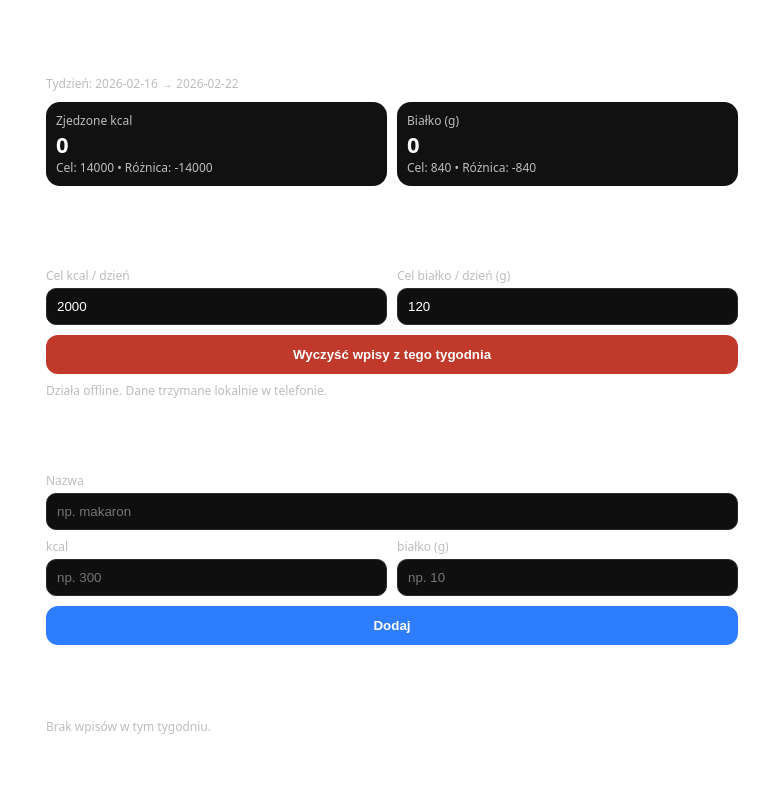
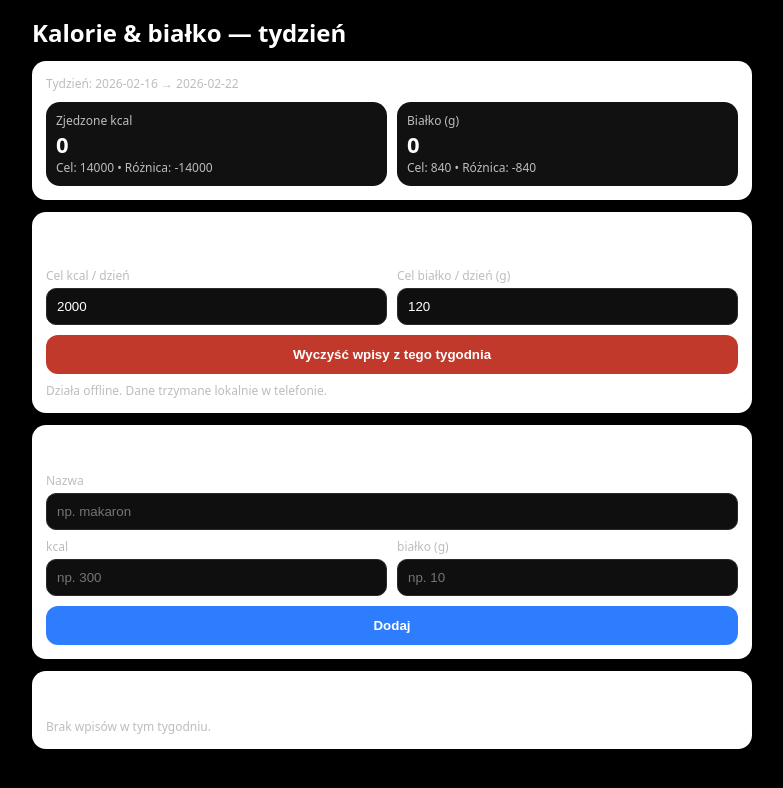
Before and after one commit to SzymonMei/kcal-tydzien, a plain HTML site: page index.html in a window 1280 px wide. Shown: the whole page, without its empty margins (248-1031 px from the left). Drawn offline with Linux system fonts and the light colour scheme.

Commit message:
Update index.html

```diff
--- a/index.html
+++ b/index.html
@@ -7,7 +7,7 @@
   <link rel="manifest" href="manifest.webmanifest" />
   <title>Kcal Tydzień</title>
   <style>
-    body{margin:0;font-family:system-ui;background:white;color:#fff}
+    body{margin:0;font-family:system-ui;background:black;color:#fff}
     .wrap{max-width:720px;margin:0 auto;padding:16px;display:grid;gap:12px}
     .card{background:#fff;border-radius:14px;padding:14px}
     label{color:#bdbdbd;font-size:12px;display:block;margin:8px 0 4px}
```
